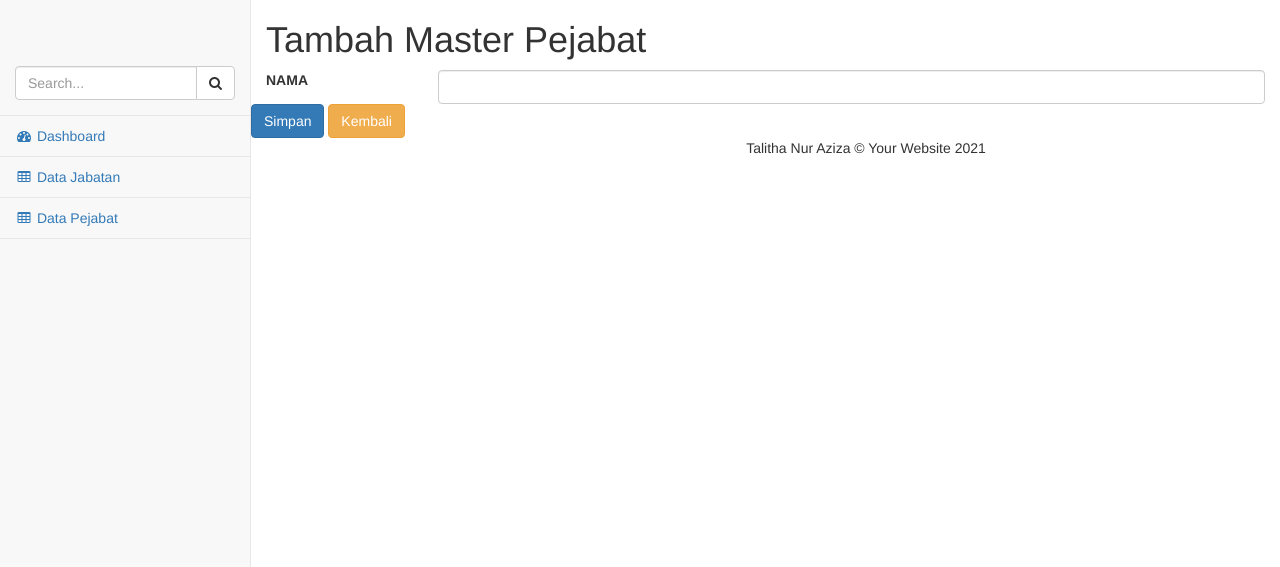
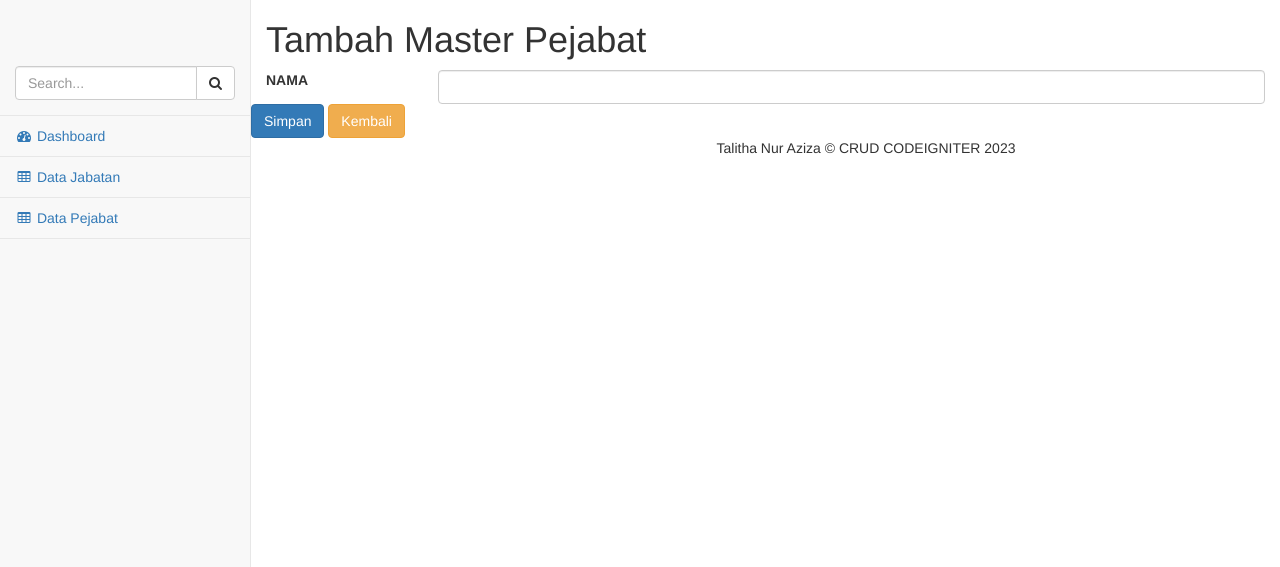
Before and after one commit to talithaaziza/crudpejabat, a CodeIgniter app: page /crudpejabat/index.php/masterpejabat/create in a window 1280 px wide; the page is wider, and only the part inside the window is pictured. Shown: the part 51-618 px from the top of that part. Run offline with CodeIgniter, Linux system fonts and the light colour scheme; some libraries are stand-ins or nearby versions.

Commit message:
Talitha - CRUD CI

```diff
--- a/application/views/_partials/footer.php
+++ b/application/views/_partials/footer.php
@@ -1,7 +1,7 @@
 <footer class="sticky-footer bg-white">
                 <div class="container my-auto">
                     <div class="copyright text-center my-auto">
-                        <span>Talitha Nur Aziza &copy; Your Website 2021</span>
+                        <span>Talitha Nur Aziza &copy; CRUD CODEIGNITER 2023</span>
                     </div>
                 </div>
 </footer>
```
